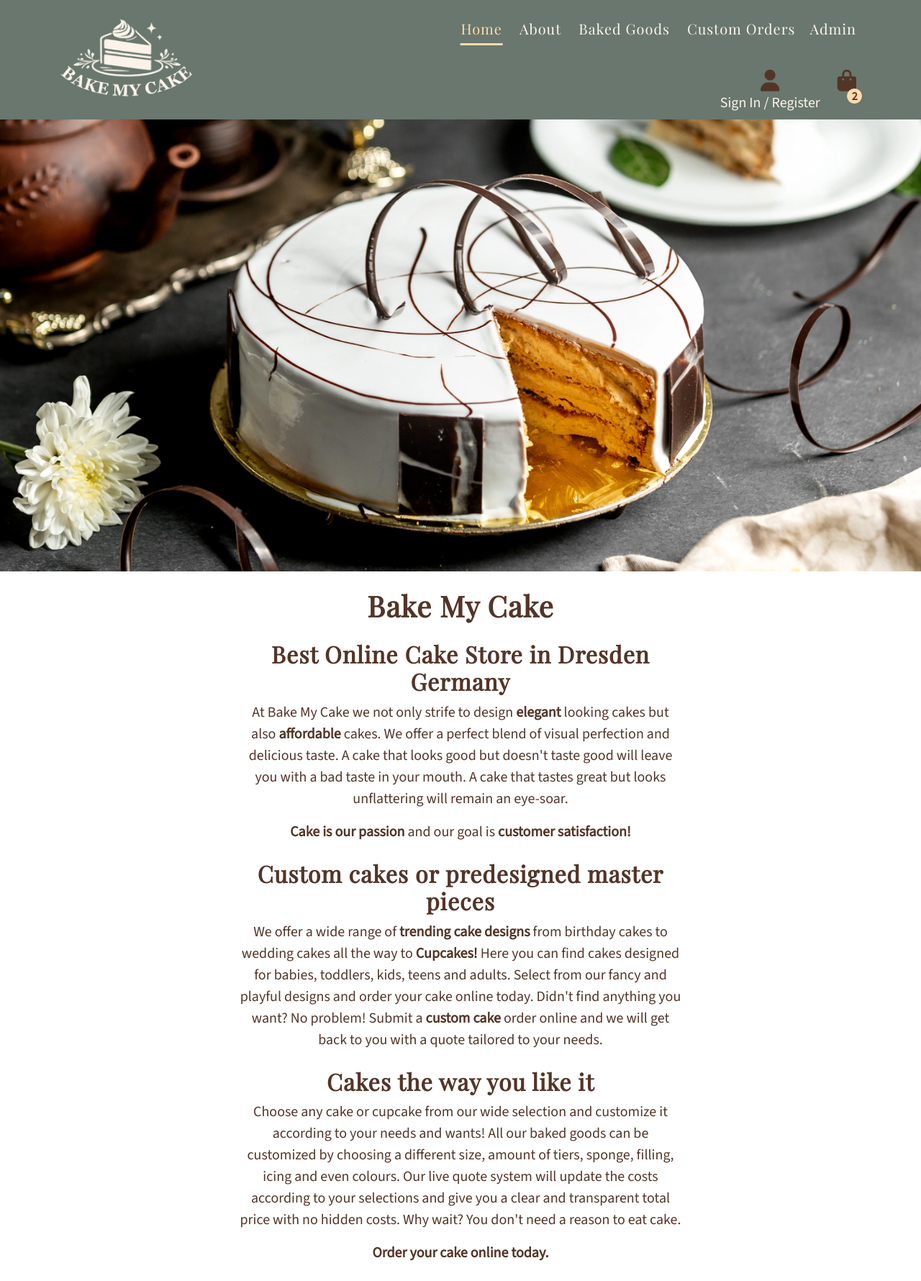
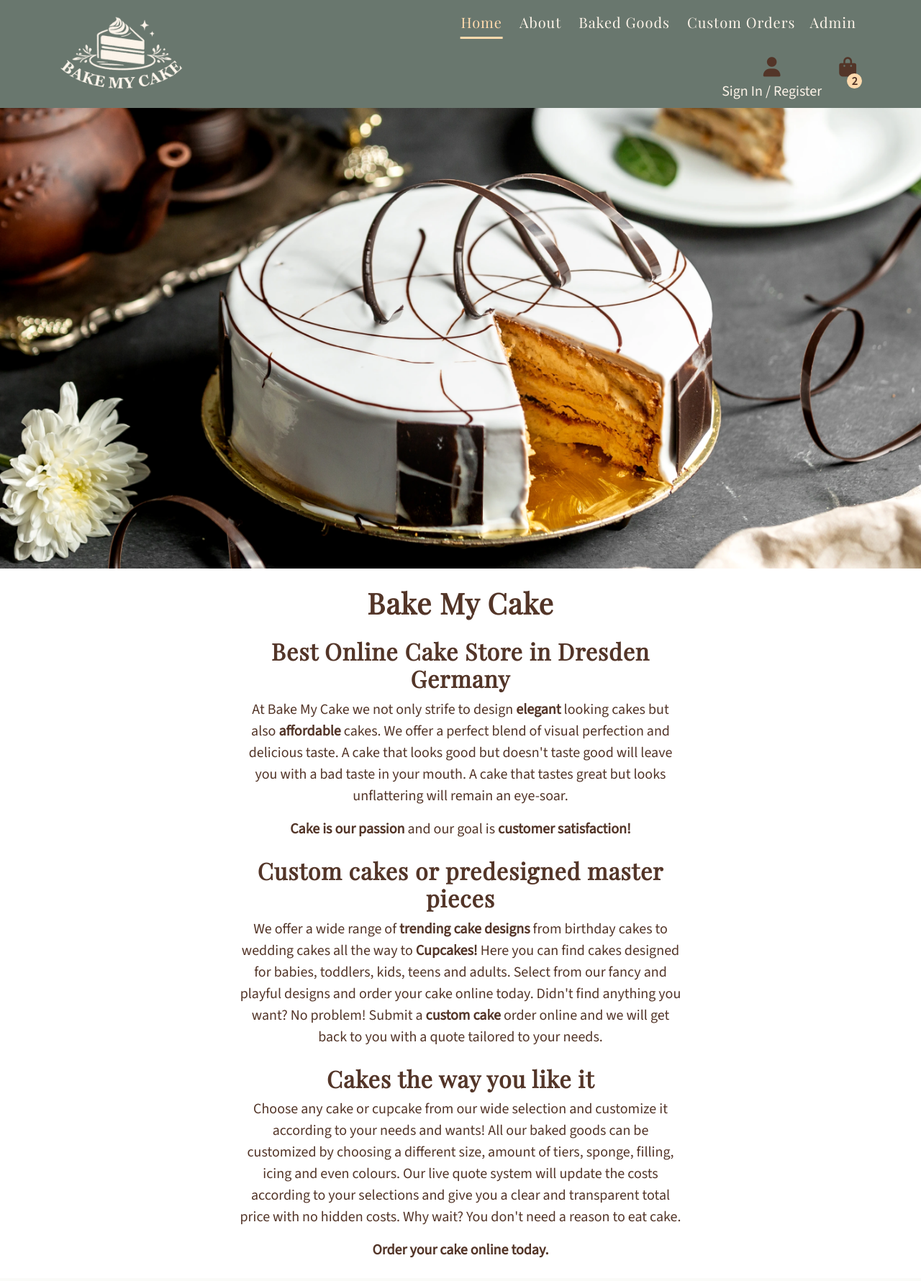
Before and after one commit to Gary-Burke/bake_my_cake, a Django app: page / in a window 1280 px wide. Shown: the whole page at 72% size. After the commit the page ends 1748 px from the top, so only its background shows below. Run offline with Django 5.2, Linux system fonts and the light colour scheme; some libraries are stand-ins or nearby versions.

Commit message:
Adjust navbar responsive design and layout behaviour

```diff
--- a/static/css/style.css
+++ b/static/css/style.css
@@ -31,7 +31,7 @@ h2 {
 
 /* prevents navbar from overlapping with main section due to fixed position */
 .section {
-    margin-top: 9.625rem;
+    margin-top: 7.75rem;
 }
 
 /* ----- Navbar ----- */
@@ -39,13 +39,16 @@ h2 {
 .logo {
     width: auto;
     height: 5rem;
-    position: relative;
-    top: 1rem;
+}
+
+a:has(.logo) {
+    position: absolute;
+    top: 0.2rem;
 }
 
 #nav-top {
     background-color: var(--primary-color);
-    min-height: 5rem;
+    min-height: 3rem;
 }
 
 #nav-top .nav-link {
@@ -67,7 +70,7 @@ h2 {
     background-color: var(--primary-color);
     position: fixed;
     width: 100%;
-    padding-top: 5.625rem;
+    padding-top: 3.5rem;
     z-index: 99;
 }
 
@@ -83,7 +86,7 @@ h2 {
     width: 1.3rem;
     height: 1.3rem;
     position: absolute;
-    bottom: -1rem;
+    bottom: -0.7rem;
     right: -0.5rem;
     z-index: 99;
 }
@@ -94,6 +97,7 @@ h2 {
 
 #nav-sub i {
     color: var(--dark-color);
+    font-size: 1.5rem;
 }
 
 .account {
@@ -120,14 +124,30 @@ h2 {
         height: 70vh;
         background: url("../images/hero-small.webp") no-repeat bottom center / cover;
     }
+
+    a:has(.logo) {
+        top: 0.6rem;
+    }
 }
 
 /* Medium screen sizes - 768px up*/
 
 @media screen and (min-width: 768px) {
     body {
-    font-size: 1.25rem;
-}
+        font-size: 1.25rem;
+    }
+
+    .logo {
+        height: 6rem;
+    }
+
+    #nav-sub i {
+        font-size: 1.7rem;
+    }
+
+    .section {
+        margin-top: 8.375rem;
+    }
 }
 
 
@@ -154,16 +174,33 @@ h2 {
         transform: translateX(-50%) scaleX(1);
     }
 
+    #nav-sub {
+        padding-top: 4.5rem;
+    }
+
     .hero {
         height: 80vh;
         background: url("../images/hero.webp") no-repeat bottom center / cover;
     }
 
     .logo {
-        width: auto;
-        height: 7rem;
-        position: absolute;
-        top: 1.5rem;
+        height: 6.5rem;
+    }
 
+    a:has(.logo) {
+        top: 1rem;
+    }
+
+    .section {
+        margin-top: 9.375rem;
     }
 }
+
+/* small - medium screen sizes - 992px down*/
+
+@media screen and (max-width: 992px) {
+
+    #navbarNavDropdown>ul {
+        margin-top: 3.5rem;
+    }
+}
--- a/templates/base.html
+++ b/templates/base.html
@@ -43,15 +43,14 @@
 
     <!-- Navbar section -->
     <header class="mb-0">
-        <nav class="navbar navbar-expand-lg fixed-top py-0" id="nav-top" data-bs-theme="dark">
+        <nav class="navbar navbar-expand-lg fixed-top" id="nav-top" data-bs-theme="dark">
             <div class="container">
 
                 <!-- Logo -->
                 <a class="navbar-brand" href="{% url 'index' %}">
-                    <img src="{% static 'images/logo-sm.webp' %}" alt="Bake my cake logo" class="logo" width="133"
-                        height="80">
+                    <img src="{% static 'images/logo-sm.webp' %}" alt="Bake my cake logo" class="logo">
                 </a>
-                <button class="navbar-toggler" type="button" data-bs-toggle="collapse"
+                <button class="navbar-toggler ms-auto" type="button" data-bs-toggle="collapse"
                     data-bs-target="#navbarNavDropdown" aria-controls="navbarNavDropdown" aria-expanded="false"
                     aria-label="Toggle navigation">
                     <span class="navbar-toggler-icon"></span>
@@ -94,12 +93,12 @@
             <div class="container">
                 <ul class="list-unstyled list-inline py-2 mb-0 d-flex justify-content-end align-items-start">
                     <li class="list-inline-item text-center mx-4">
-                        <div><i class="fa-solid fa-user fa-xl"></i></div>
+                        <div><i class="fa-solid fa-user"></i></div>
                         <div class="account">Sign In / Register</div>
                     </li>
                     <li class="list-inline-item me-2">
                         <div id="bag">
-                            <i class="fa-solid fa-bag-shopping fa-xl"></i>
+                            <i class="fa-solid fa-bag-shopping"></i>
                             <div id="bag-count" class="d-flex justify-content-center align-items-center">
                                 <strong>2</strong></div>
                         </div>
```
Also changed, not shown: static/images/hero.webp.
